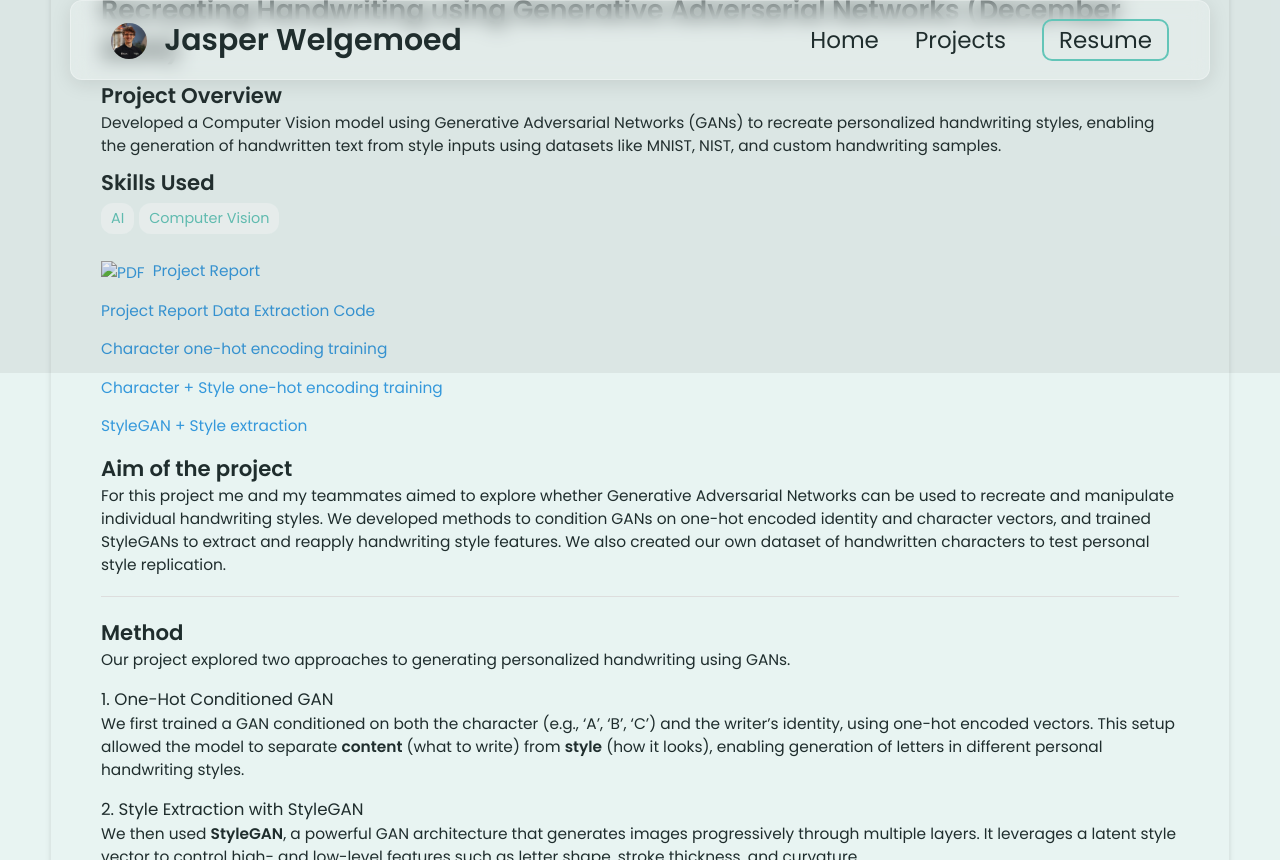
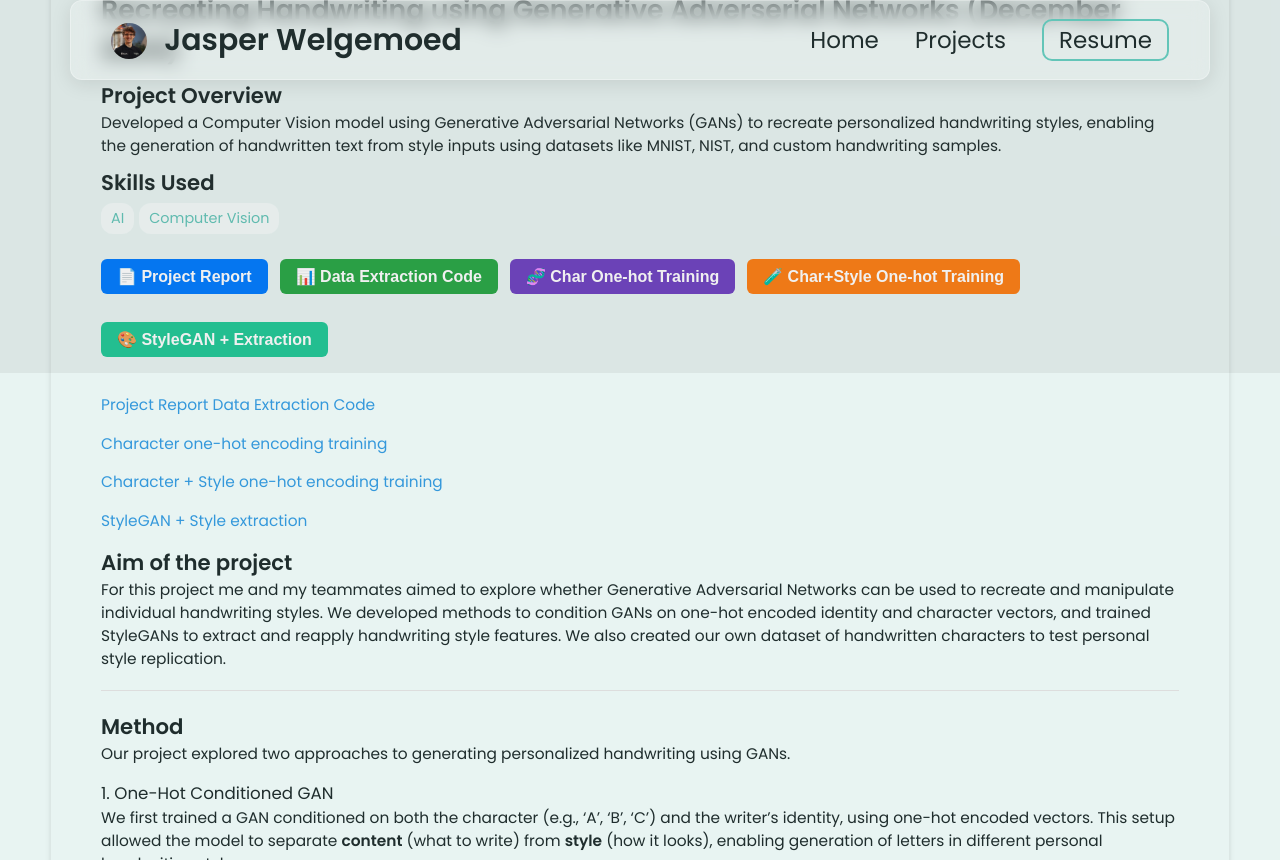
Before and after one commit to jasperwelgemoed/jasperwelgemoed.github.io, a Jekyll site: the page built from _projects/GANComputerVisionProject/index.md, in a window 1280 px wide and 900 px high, scrolled down 527 px, cut to the strip 0-860 px from the top of the window. Built offline with Jekyll 4.4.1, drawn with Linux system fonts in a browser that asks for light colours.

Commit message:
Update index.md

```diff
--- a/_projects/GANComputerVisionProject/index.md
+++ b/_projects/GANComputerVisionProject/index.md
@@ -7,11 +7,64 @@
   - Computer Vision
 main-image: /image.png
 ---
+<div style="display: flex; flex-wrap: wrap; gap: 12px; margin-bottom: 20px;">
 
-<a href="https://hackmd.io/@jasperwelgemoed/Bk8wh2Sjkx">
-  <img src="/reporticon.png" alt="PDF" width="16" style="vertical-align: middle; margin-right: 4px;">
-  Project Report
-</a>
+  <a href="https://hackmd.io/@jasperwelgemoed/Bk8wh2Sjx" target="_blank" style="
+    background-color: #007bff;
+    color: white;
+    padding: 8px 16px;
+    border-radius: 6px;
+    text-decoration: none;
+    font-weight: bold;
+    font-family: sans-serif;">
+    📄 Project Report
+  </a>
+
+  <a href="https://colab.research.google.com/drive/17uTkq5Dj2RDwaOkxgT3SqELEoRYLTl47?usp=sharing" target="_blank" style="
+    background-color: #28a745;
+    color: white;
+    padding: 8px 16px;
+    border-radius: 6px;
+    text-decoration: none;
+    font-weight: bold;
+    font-family: sans-serif;">
+    📊 Data Extraction Code
+  </a>
+
+  <a href="https://colab.research.google.com/drive/162i1A9PvQPk1pWAMXpI4sF0svXwUVVTT?usp=sharing" target="_blank" style="
+    background-color: #6f42c1;
+    color: white;
+    padding: 8px 16px;
+    border-radius: 6px;
+    text-decoration: none;
+    font-weight: bold;
+    font-family: sans-serif;">
+    🧬 Char One-hot Training
+  </a>
+
+  <a href="https://colab.research.google.com/drive/15fV1xdnsQa_IY56wmCsjLJg7CLByYHdi#scrollTo=Gq6eUDbDqNwp" target="_blank" style="
+    background-color: #fd7e14;
+    color: white;
+    padding: 8px 16px;
+    border-radius: 6px;
+    text-decoration: none;
+    font-weight: bold;
+    font-family: sans-serif;">
+    🧪 Char+Style One-hot Training
+  </a>
+
+  <a href="https://colab.research.google.com/drive/17nQXRduWsscCrEuTa0UI-Qaxis3ZdfsGB?usp=sharing" target="_blank" style="
+    background-color: #20c997;
+    color: white;
+    padding: 8px 16px;
+    border-radius: 6px;
+    text-decoration: none;
+    font-weight: bold;
+    font-family: sans-serif;">
+    🎨 StyleGAN + Extraction
+  </a>
+
+</div>
 
 [Project Report](https://hackmd.io/@jasperwelgemoed/Bk8wh2Sjkx)
 [Data Extraction Code](https://colab.research.google.com/drive/17uTkq5Dj2RDwaOkxgT3SqELEoRYLTl47?usp=sharing)
```
